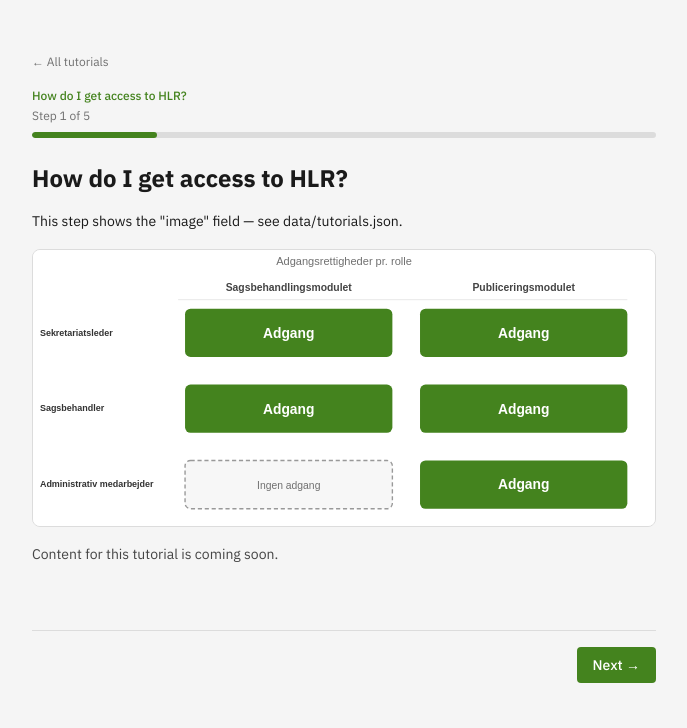
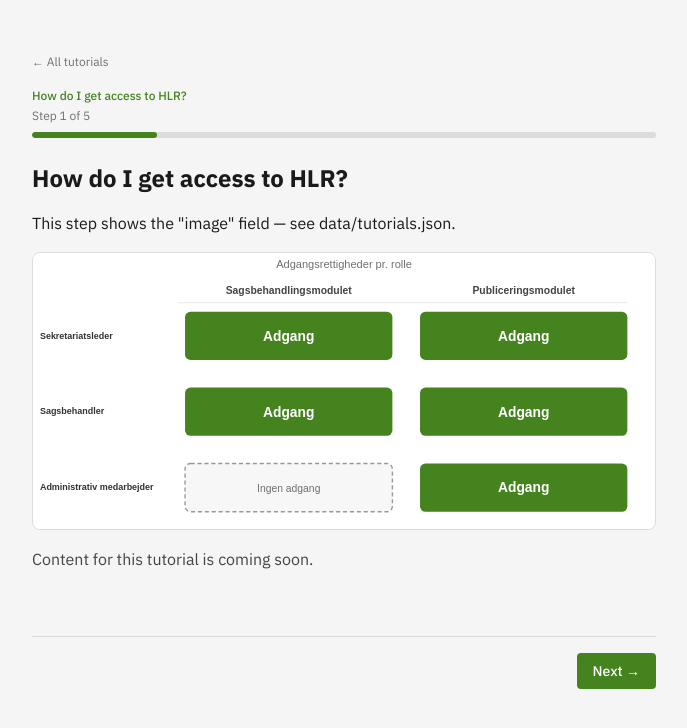
Before and after one commit to esbenbsmith/hlr-tutorial, a Next.js app: page /hlr/en/adgang/1 in a window 1280 px wide. Shown: the top 728 px of the page, without its empty margins (296-983 px from the left). Built offline with nearby package versions, Linux system fonts and the light colour scheme.

Commit message:
Increase step body text from text-sm to text-base for readability

```diff
--- a/src/app/[locale]/[tutorial]/[step]/page.tsx
+++ b/src/app/[locale]/[tutorial]/[step]/page.tsx
@@ -146,7 +146,7 @@
       <h1 className="mb-4 text-2xl font-bold text-[var(--text-primary)]">{step.title[locale]}</h1>
 
       {step.caption && (
-        <div className="mb-4 space-y-3 text-sm leading-relaxed text-[var(--text-primary)]">
+        <div className="mb-4 space-y-3 text-base leading-relaxed text-[var(--text-primary)]">
           {renderParagraphs(step.caption[locale])}
         </div>
       )}
@@ -178,7 +178,7 @@
         ))}
 
       {step.content && (
-        <div className="mb-8 space-y-3 text-sm leading-relaxed text-[var(--text-secondary)]">
+        <div className="mb-8 space-y-3 text-base leading-relaxed text-[var(--text-secondary)]">
           {renderParagraphs(step.content[locale])}
         </div>
       )}
```
